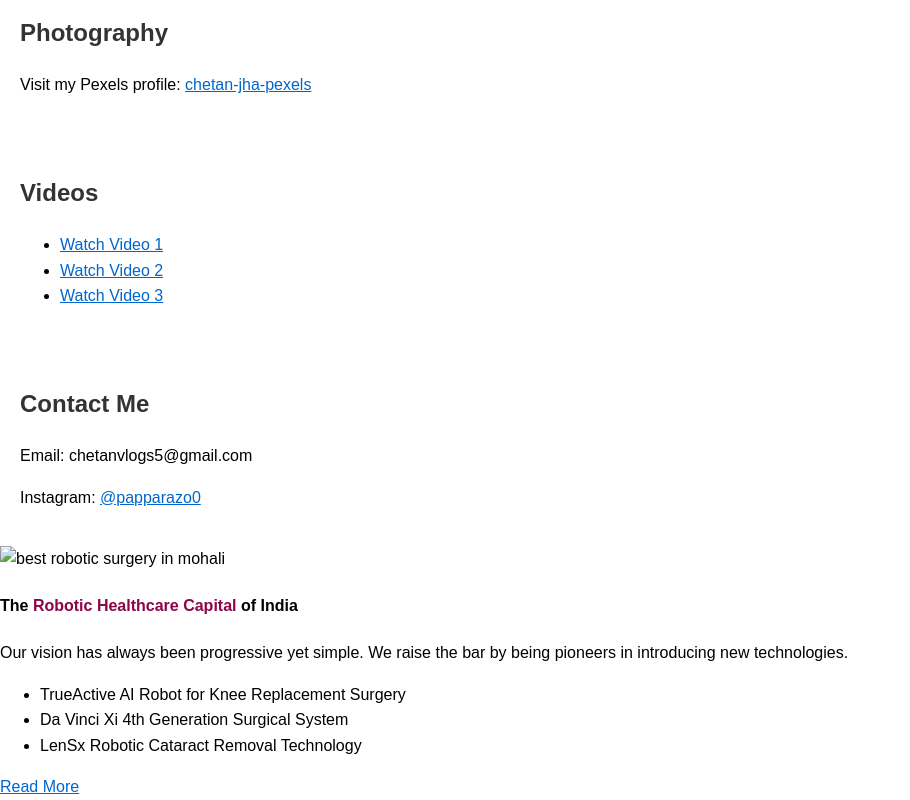
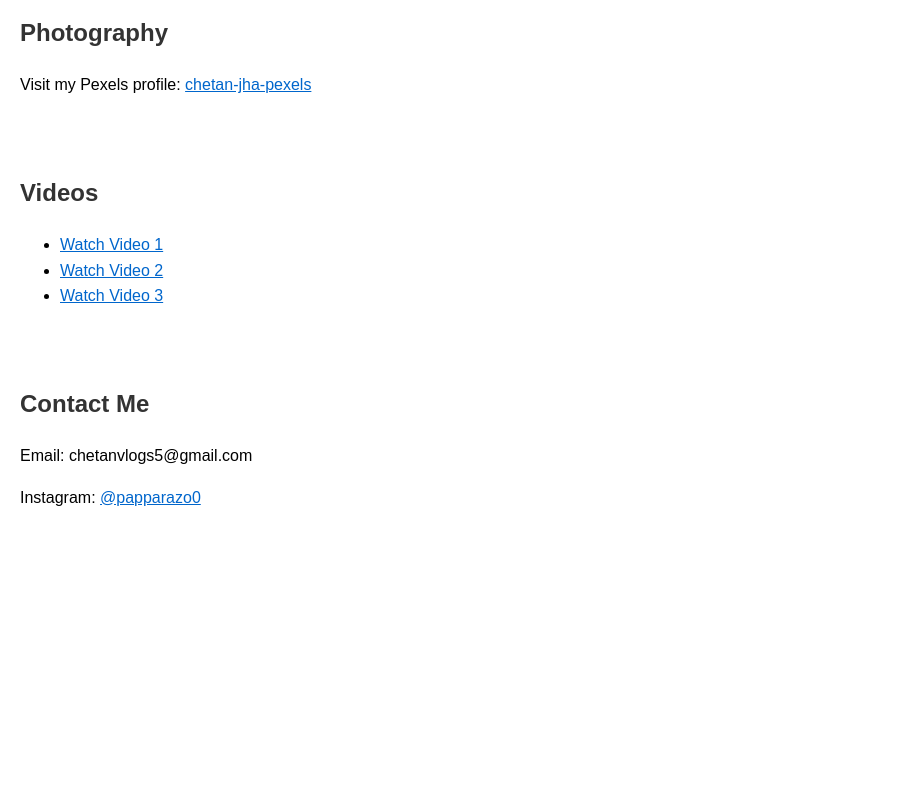
Before and after one commit to Chetan-bott/http-chetanvlogs.github.io, a plain HTML site: page index.html in a window 1280 px wide. Shown: the part 387-1187 px from the top of the page, without its empty margins (0-910 px from the left). After the commit the page ends 933 px from the top, so only its background shows below. Drawn offline with Linux system fonts and the light colour scheme.

Commit message:
Update index.html

```diff
--- a/index.html
+++ b/index.html
@@ -43,30 +43,3 @@
     <p>Email: chetanvlogs5@gmail.com</p>
     <p>Instagram: <a href="https://instagram.com/papparazo0" target="_blank">@papparazo0</a></p>
   </section>
-
-  <div class="robotic-home parent-gap">
-            <div class="container">
-                <div class="row align-items-center">
-                    <div class="col-lg-5">
-                        <div class="robotic-home-img">
-                            <img src="images/home-robots.webp" alt="best robotic surgery in mohali" title="best robotic surgery in mohali">
-                        </div>
-                    </div>
-                    <div class="col-lg-7">
-                        <div class="robotic-home-content">
-                            <h4>The <font color="#8b0548 ">Robotic Healthcare Capital</font> of India</h4>
-                            <p>Our vision has always been progressive yet simple. We raise the bar by being pioneers in introducing new technologies.</p>
-                            <ul>
-                                <li><i class="fa-sharp fa-solid fa-circle-check mr-2"></i>TrueActive AI Robot for Knee Replacement Surgery</li>
-                                <li><i class="fa-sharp fa-solid fa-circle-check mr-2"></i>Da Vinci Xi 4th Generation Surgical System</li>
-                                <li><i class="fa-sharp fa-solid fa-circle-check mr-2"></i>LenSx Robotic Cataract Removal Technology</li>
-                            </ul>
-                            <a class="btn btn-primary mt-3" href="robotics-surgery.html">Read More</a>
-                        </div>
-                    </div>
-                </div>
-            </div>
-        </div>
-
-</body>
-</html>
```
